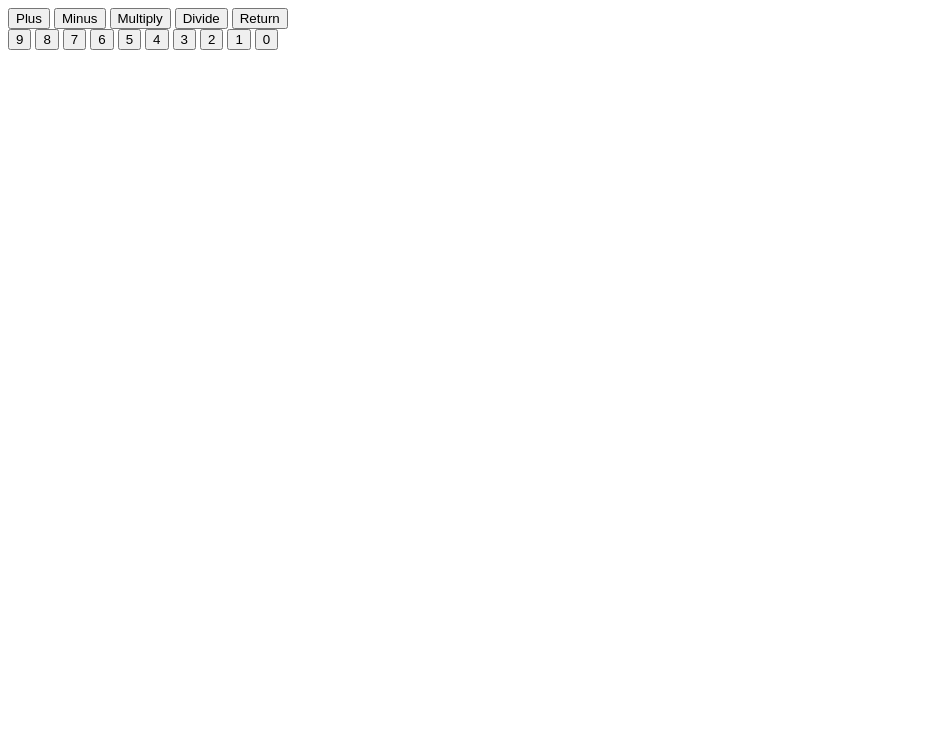
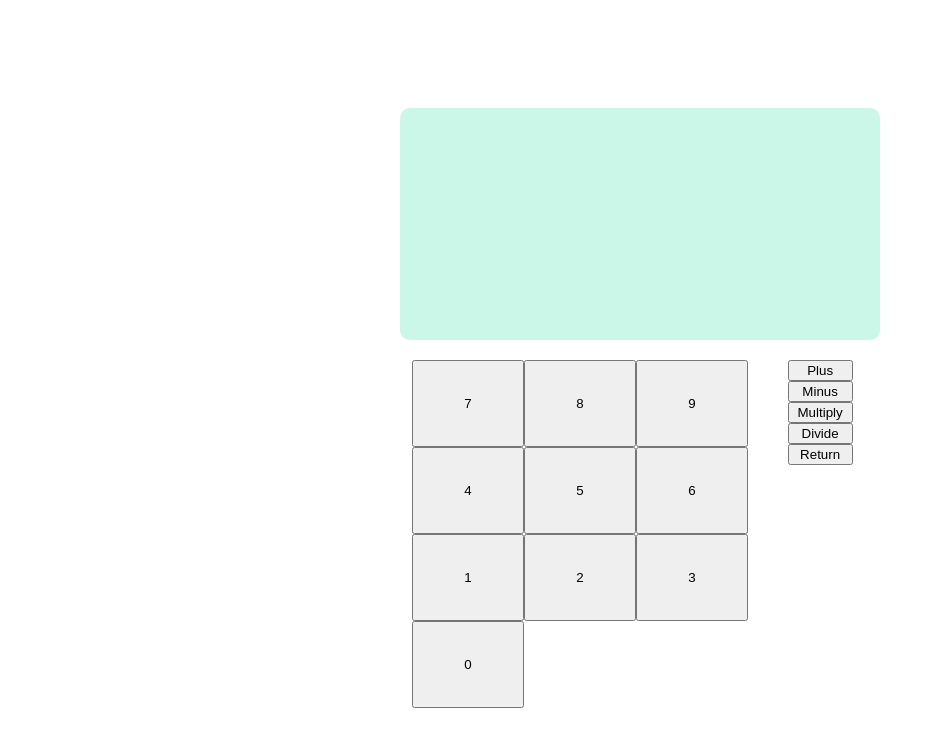
Before and after one commit to jordantgh/calculator, a plain HTML site: page index.html in a window 1280 px wide. Shown: the whole page, without its empty margins (0-935 px from the left). Drawn offline with Linux system fonts and the light colour scheme.

Commit message:
Add basic CSS and operator functions

```diff
--- a/index.html
+++ b/index.html
@@ -4,6 +4,8 @@
     <meta charset="UTF-8">
     <meta http-equiv="X-UA-Compatible" content="IE=edge">
     <meta name="viewport" content="width=device-width, initial-scale=1.0">
+    <link rel="stylesheet" href="style.css">
+    <script src="script.js" defer></script>
     <title>Calculator</title>
 </head>
 <body>
@@ -18,15 +20,15 @@
                 <button type="button">Return</button>
             </div>
             <div id="numbers">
+                <button type="button">7</button>
+                <button type="button">8</button>
                 <button type="button">9</button>
-                <button type="button">8</button>
-                <button type="button">7</button>
+                <button type="button">4</button>
+                <button type="button">5</button>
                 <button type="button">6</button>
-                <button type="button">5</button>
-                <button type="button">4</button>
+                <button type="button">1</button>
+                <button type="button">2</button>
                 <button type="button">3</button>
-                <button type="button">2</button>
-                <button type="button">1</button>
                 <button type="button">0</button>
             </div>
         </div>
--- a/script.js
+++ b/script.js
@@ -0,0 +1,27 @@
+const add = function(a, b) {
+    return a + b;
+  };
+
+  const subtract = function(a, b) {
+    return a - b;
+  };
+
+  const sum = function(array) {
+    return array.reduce(
+      (total, current) => {
+        return total + current;
+      },
+    0)
+  };
+
+  const multiply = function(array) {
+    return array.reduce(
+      (total, current) => {
+        return total * current;
+      },
+    1)
+  };
+
+  const operate = function(a, b) {
+
+  }
--- a/style.css
+++ b/style.css
@@ -0,0 +1,51 @@
+html, body {
+    height: 100%;
+}
+
+body {
+    display: flex;
+    justify-content: center;
+    align-items: center;
+}
+
+#calc-body {
+    display: flex;
+    flex-direction: column;
+    justify-content: center;
+    align-items: center;
+    height: 75%;
+    width: 40%;
+}
+
+#screen {
+    background-color: rgb(202, 247, 232);
+    border-radius: 10px;
+    height: 40%;
+    width: 95%;
+    margin-bottom: 20px;
+}
+
+#buttons {
+    display: flex;
+    flex-direction: row-reverse;
+    justify-content: space-around;
+    width: 95%;
+    height: 60%;
+}
+
+#numbers {
+    display: grid;
+    grid-template-columns: repeat(3, 1fr);
+    width: 70%;
+}
+
+#operators {
+    display: flex;
+    flex-direction: column;
+    align-items: center;
+    width: 20%;
+}
+
+#operators > button {
+    width: 65px;
+}
```
